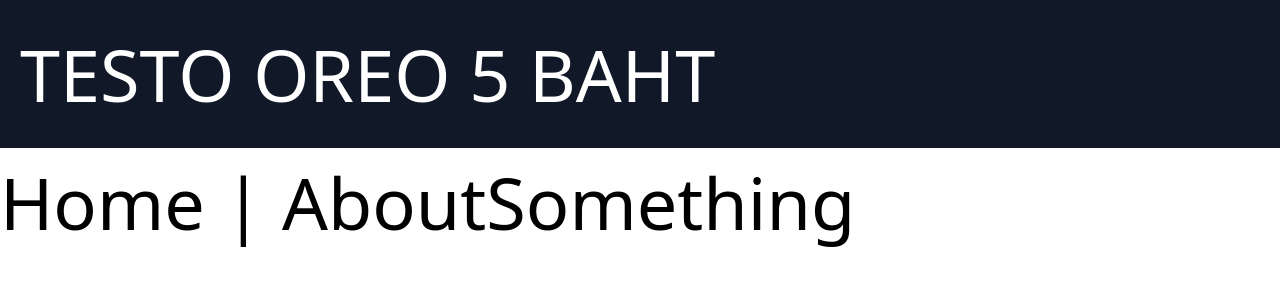
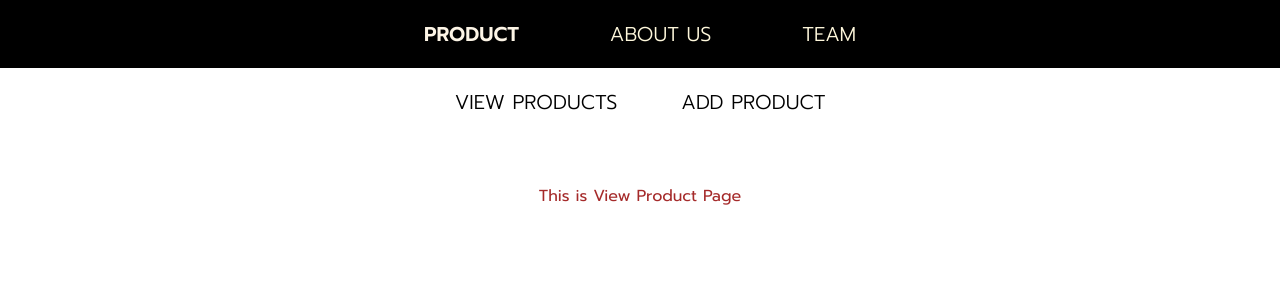
Before and after one commit to YakRuay/int221-frontend, a Vue app: page / in a window 1280 px wide. Shown: the top 300 px of the page. Built offline with nearby package versions, Linux system fonts and the light colour scheme.

Commit message:
Done Main Navbar

```diff
--- a/src/App.vue
+++ b/src/App.vue
@@ -1,21 +1,24 @@
-<template>
+<template class="w-screen h-screen">
   <link rel="preconnect" href="https://fonts.gstatic.com" />
   <link
     href="https://fonts.googleapis.com/css2?family=Prompt:ital,wght@0,100;0,200;0,300;0,400;0,500;0,600;0,700;0,800;0,900;1,100;1,200;1,300;1,400;1,500;1,600;1,700;1,800;1,900&display=swap"
     rel="stylesheet"
   />
-
-  <!-- <div id="nav"> -->
-  <base-navbar></base-navbar>
-  <router-link to="/">Home</router-link> |
-  <router-link to="/about">About</router-link>
-  <!-- </div> -->
-  <router-view />
+  <div id="navBar">
+    <base-main-navbar></base-main-navbar>
+    <router-view />
+  </div>
 </template>
 
 <style>
-  body{
-  font-size: 72px;
+body {
   font-family: "Prompt", sans-serif;
-  }
+}
+h1 {
+  padding: 3rem;
+  font-weight: bold;
+  font-family: "Prompt", sans-serif;
+  color: brown;
+  text-align: center;
+}
 </style>
--- /dev/null
+++ b/src/components/BaseMainNavbar.vue
@@ -0,0 +1,34 @@
+<template>
+  <div
+    class="bg-black p-5 md:text-xl text-sm text-gray-100 flex justify-center navbar-container"
+  >
+    <div class="md:w-2/5 flex justify-between uppercase">
+      <router-link to="/">Product</router-link>
+      <router-link to="/about-us">About&nbsp;Us</router-link>
+      <router-link to="/team">Team</router-link>
+    </div>
+  </div>
+</template>
+
+<style scoped>
+.navbar-container {
+  min-width: 100vw;
+  overflow: hidden;
+}
+a {
+  font-family: "Prompt", sans-serif;
+  padding: 0rem 2rem 0rem 2rem;
+  font-weight: 300;
+  color: cornsilk;
+}
+
+a:hover {
+  text-decoration-line: underline;
+  text-decoration-color: cornsilk;
+}
+a.router-link-exact-active {
+  color: oldlace;
+  padding: 0rem 2rem 0rem 2rem;
+  font-weight: 600;
+}
+</style>
--- a/src/components/BaseNavbar.vue
+++ /dev/null
@@ -1,5 +0,0 @@
-<template>
-    <div class="bg-gray-900 p-5">
-        <span class="text-white">TESTO OREO 5 BAHT</span>
-    </div>
-</template>
--- /dev/null
+++ b/src/components/TheSecNavbar.vue
@@ -0,0 +1,38 @@
+<template>
+  <div
+    class="bg-white p-5 max-w-md md:text-xl text-sm text-gray-900 flex justify-center sec-navbar-container"
+  >
+    <div class="md:w-1/5 lg:max-w-md flex justify-center uppercase">
+      <a href="#">View&nbsp;Products</a>
+      <a href="#" id="AddProduct">Add&nbsp;Product</a>
+      <a href="#" id="EditProduct">Edit&nbsp;Product</a>
+    </div>
+  </div>
+</template>
+
+<style scoped>
+.sec-navbar-container {
+  min-width: 100vw;
+  overflow: hidden;
+}
+a {
+  font-family: "Prompt", sans-serif;
+  padding: 0rem 2rem 0rem 2rem;
+  font-weight: 300;
+  color: black;
+}
+
+a:hover {
+  font-weight: bold;
+}
+
+a:focus {
+  color: black;
+  padding: 0rem 2rem 0rem 2rem;
+  font-weight: 600;
+}
+
+#EditProduct {
+  display: none;
+}
+</style>
--- a/src/router/index.js
+++ b/src/router/index.js
@@ -1,12 +1,12 @@
 import { createRouter, createWebHistory } from 'vue-router'
-import Home from '../views/Home.vue'
+// import Home from '../views/Home.vue'
 
 const routes = [
-  {
-    path: '/',
-    name: 'Home',
-    component: Home
-  },
+  // {
+  //   path: '/',
+  //   name: 'Home',
+  //   component: Home
+  // },
   {
     path: '/about',
     name: 'About',
@@ -14,6 +14,33 @@
     // this generates a separate chunk (about.[hash].js) for this route
     // which is lazy-loaded when the route is visited.
     component: () => import(/* webpackChunkName: "about" */ '../views/About.vue')
+  },
+
+  {
+    path: '/about-us',
+    name: 'AboutUs',
+    // route level code-splitting
+    // this generates a separate chunk (about.[hash].js) for this route
+    // which is lazy-loaded when the route is visited.
+    component: () => import(/* webpackChunkName: "about" */ '../views/Pages/AboutUs.vue')
+  },
+
+  {
+    path: '/team',
+    name: 'Team',
+    // route level code-splitting
+    // this generates a separate chunk (about.[hash].js) for this route
+    // which is lazy-loaded when the route is visited.
+    component: () => import(/* webpackChunkName: "about" */ '../views/Pages/Team.vue')
+  },
+
+  {
+    path: '/',
+    name: 'Product',
+    // route level code-splitting
+    // this generates a separate chunk (about.[hash].js) for this route
+    // which is lazy-loaded when the route is visited.
+    component: () => import(/* webpackChunkName: "about" */ '../views/Pages/ViewProduct.vue')
   }
 ]
 
--- a/src/views/Pages/AboutUs.vue
+++ b/src/views/Pages/AboutUs.vue
@@ -0,0 +1,9 @@
+<template>
+  <h1> This is our Story, our About Us page</h1>
+</template>
+
+<script>
+export default {
+
+}
+</script>
--- a/src/views/Pages/Forms.vue
+++ b/src/views/Pages/Forms.vue
@@ -0,0 +1,13 @@
+<template >
+  <h1> This is our Forms page</h1>
+</template>
+
+<script>
+export default {
+
+}
+</script>
+
+<style>
+
+</style>
--- a/src/views/Pages/Team.vue
+++ b/src/views/Pages/Team.vue
@@ -0,0 +1,13 @@
+<template >
+  <h1> This is our Members, our Team page</h1>
+</template>
+
+<script>
+export default {
+
+}
+</script>
+
+<style>
+
+</style>
--- a/src/views/Pages/ViewProduct.vue
+++ b/src/views/Pages/ViewProduct.vue
@@ -0,0 +1,5 @@
+<template>
+    <the-sec-navbar></the-sec-navbar>
+    <h1> This is View Product Page</h1>
+
+</template>
```
Also changed, not shown: src/main.js (+4 -3 lines).
